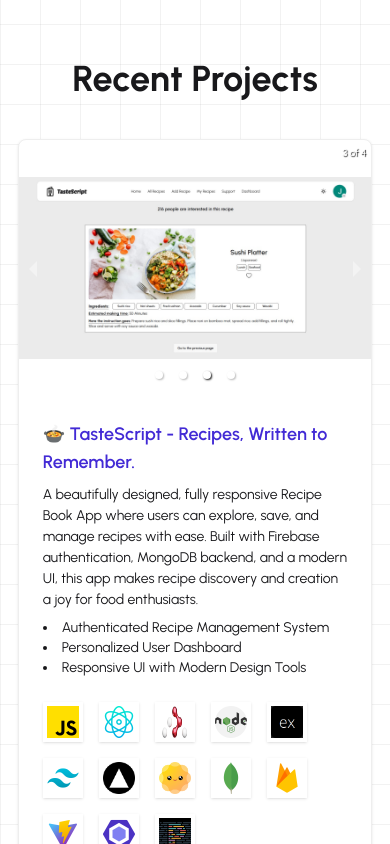
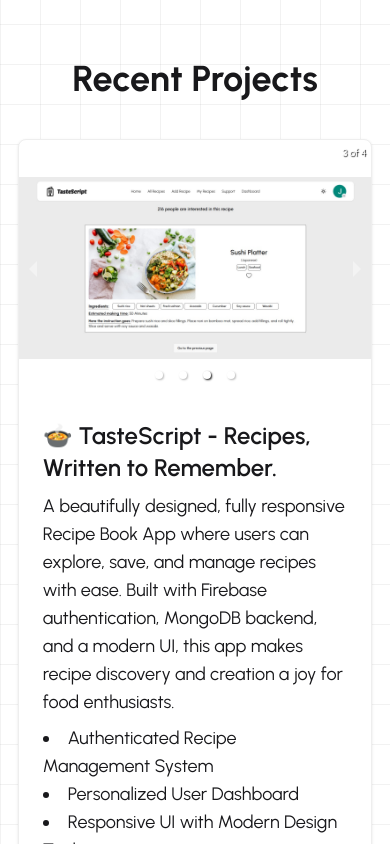
Before and after one commit to jubayers-r/foliov1, a React (Vite) app: page / in a window 390 px wide. Shown: the part 2760-3604 px from the top of the page. Built offline with nearby package versions, Linux system fonts and the light colour scheme; a web font is replaced by a local one.

Commit message:
Fix Minors

```diff
--- a/src/components/ProjectsCard.jsx
+++ b/src/components/ProjectsCard.jsx
@@ -13,7 +13,7 @@
   return (
     <>
       {TasteScript.map((project, index) => (
-        <div
+        <div  data-aos="fade-right"
           key={index}
           className="card lg:grid lg:grid-cols-2 lg:card-side bg-base-100 shadow-sm border border-base-300 mb-6"
         >
@@ -62,18 +62,18 @@
 
           <div className="card-body ">
             {/* project name */}
-            <h2 className="card-title text-lg font-semibold text-primary sm:justify-center lg:justify-start">
+            <h2 className="card-title  font-semibold  sm:justify-center lg:justify-start text-2xl">
               {project.name}
             </h2>
             {/* project description */}
-            <p className="text-base-content sm:text-center lg:text-start">
+            <p className="text-lg sm:text-center lg:text-start">
               {project.description}
             </p>
             {/* project Core Functionalities */}
-            <p className=" hidden sm:inline lg:hidden text-center">
+            <p className=" hidden sm:inline lg:hidden text-center text-lg">
               Core Functionalities
             </p>
-            <ul className="list-disc list-inside sm:list-none lg:list-disc lg:list-inside text-sm text-base-content sm:text-center lg:text-start">
+            <ul className="list-disc list-inside sm:list-none lg:list-disc lg:list-inside  text-lg sm:text-center lg:text-start">
               {project.features.map((feature, i) => (
                 <li key={i}>{feature}</li>
               ))}
--- a/src/layout/MainLayout.jsx
+++ b/src/layout/MainLayout.jsx
@@ -9,7 +9,7 @@
 const MainLayout = () => {
   useEffect(() => {
     AOS.init({
-      duration: 800, // animation duration in ms
+      duration: 1000, // animation duration in ms
       once: false, // Allow it to re-trigger on scroll up
       mirror: true, // Animate out when scrolling up
       offset: 100, // offset (in px) from the top to trigger animation
--- a/src/pages/Projects.jsx
+++ b/src/pages/Projects.jsx
@@ -12,9 +12,11 @@
             Recent Projects
           </h3>
           {/* card element */}
+          <div className="grid gap-10">
           <ProjectsCard />
           <ProjectsCard />
           <ProjectsCard />
+          </div>
         </div>
       </>
     </div>
```
